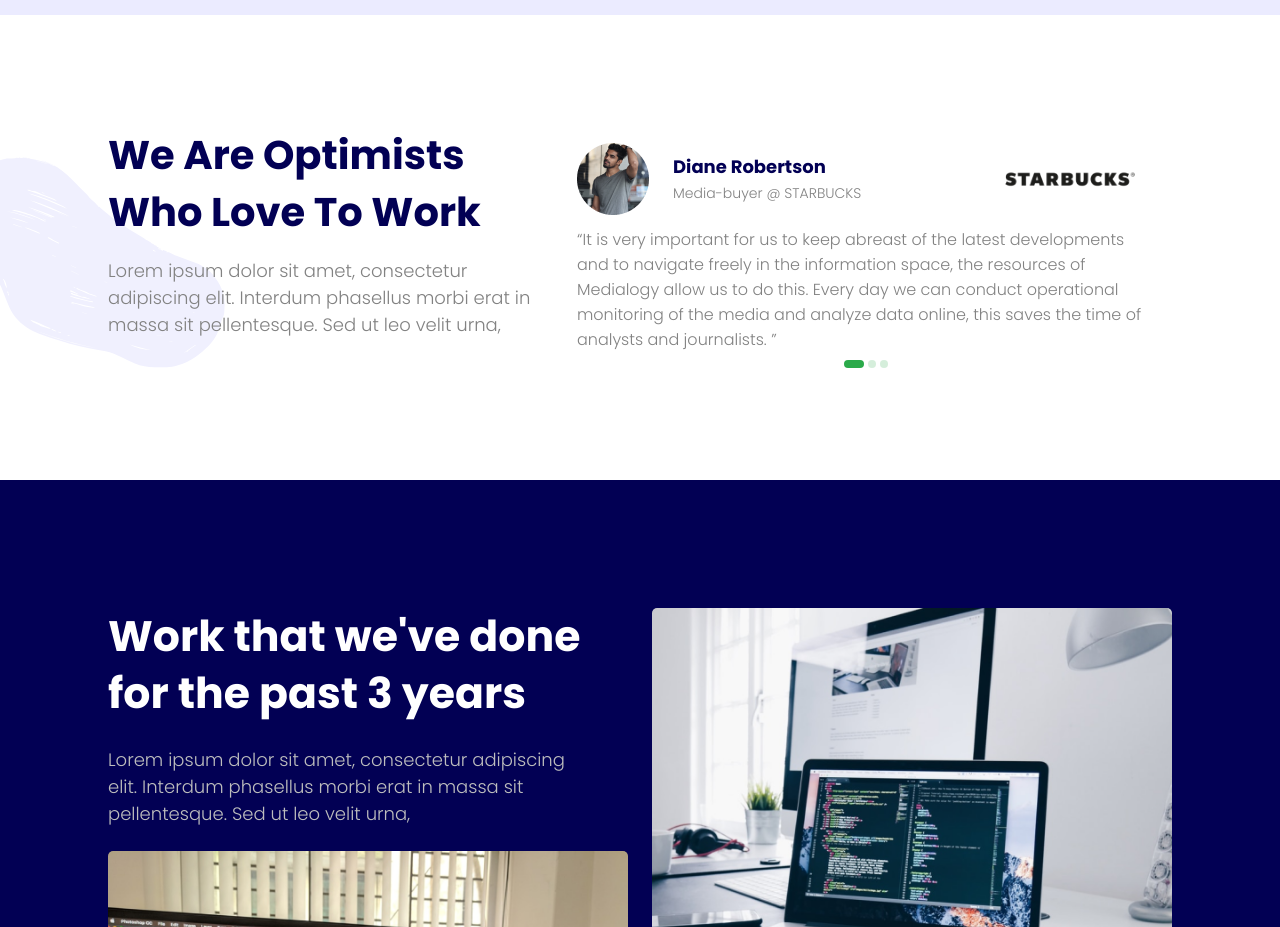
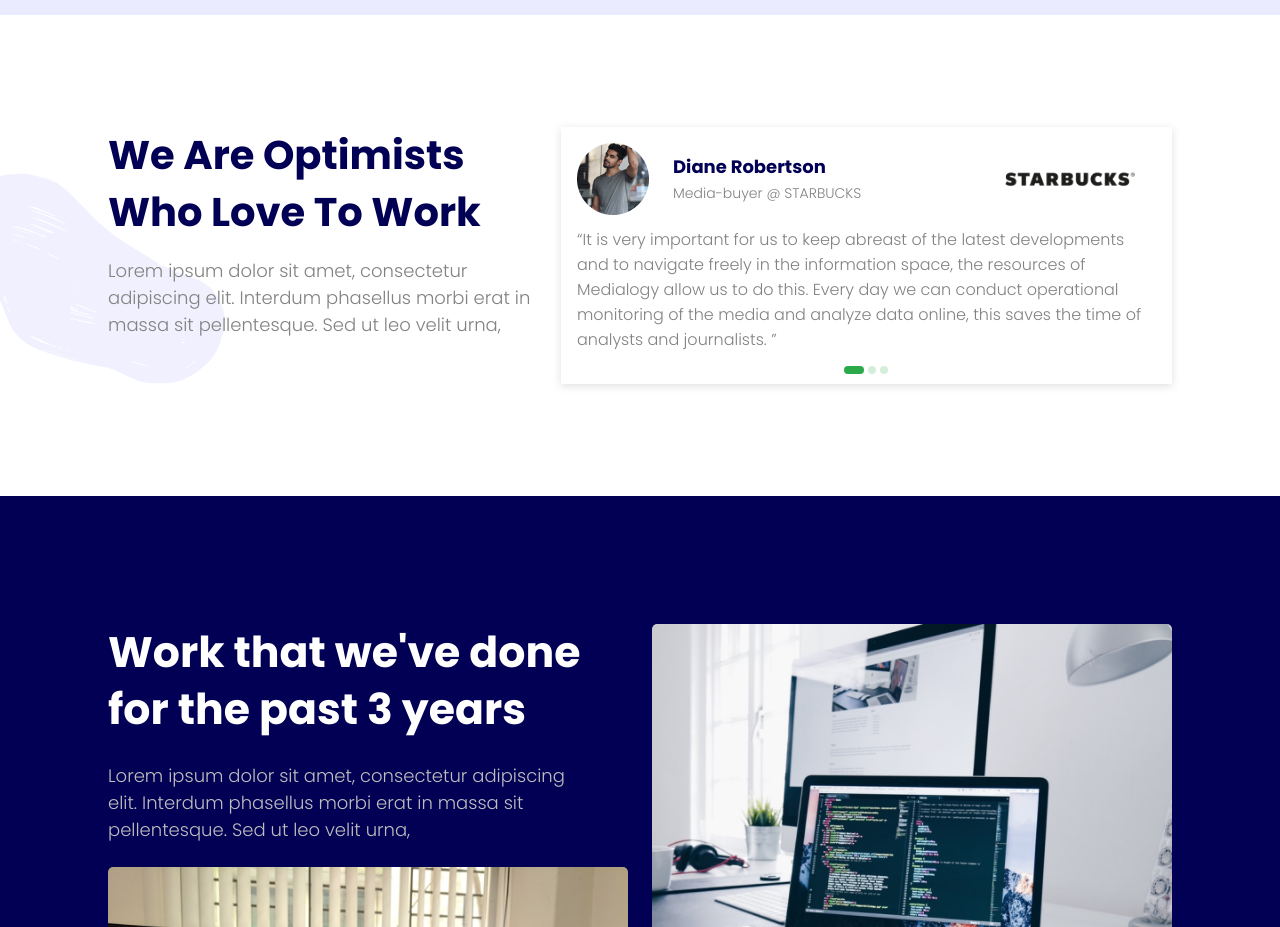
Before and after one commit to tayyabferozi/arkadio, a React (Create React App) app: page / in a window 1280 px wide. Shown: the part 1640-2567 px from the top of the page. Built offline with nearby package versions, Linux system fonts and the light colour scheme.

Commit message:
fixes a shadow

```diff
--- a/public/assets/css/styles.css
+++ b/public/assets/css/styles.css
@@ -160,7 +160,7 @@ button:hover {
 }
 
 .swiper-container-horizontal > .swiper-pagination-bullets {
-  bottom: -7px !important;
+  bottom: 3px !important;
 }
 
 .swiper-pagination-bullet {
@@ -659,10 +659,14 @@ button:hover {
   color: #828282;
 }
 
+#about .swiper-container {
+  -webkit-box-shadow: rgba(99, 99, 99, 0.2) 0px 2px 8px 0px;
+          box-shadow: rgba(99, 99, 99, 0.2) 0px 2px 8px 0px;
+  padding-bottom: 1rem;
+}
+
 #about .testimonial {
   background-color: #fff;
-  -webkit-box-shadow: rgba(99, 99, 99, 0.2) 0px 2px 8px 0px;
-          box-shadow: rgba(99, 99, 99, 0.2) 0px 2px 8px 0px;
   padding: 1rem;
 }
 
--- a/public/assets/css/styles.scss
+++ b/public/assets/css/styles.scss
@@ -149,7 +149,7 @@ button {
 }
 
 .swiper-container-horizontal > .swiper-pagination-bullets {
-  bottom: -7px !important;
+  bottom: 3px !important;
 }
 
 .swiper-pagination-bullet {
@@ -577,9 +577,13 @@ button {
     color: $color9;
   }
 
+  .swiper-container {
+    box-shadow: rgba(99, 99, 99, 0.2) 0px 2px 8px 0px;
+    padding-bottom: 1rem;
+  }
+
   .testimonial {
     background-color: #fff;
-    box-shadow: rgba(99, 99, 99, 0.2) 0px 2px 8px 0px;
     padding: 1rem;
 
     @media screen and (max-width: 767px) {
```
Also changed, not shown: 1 other file (tests, documents, lock files or other folders).
